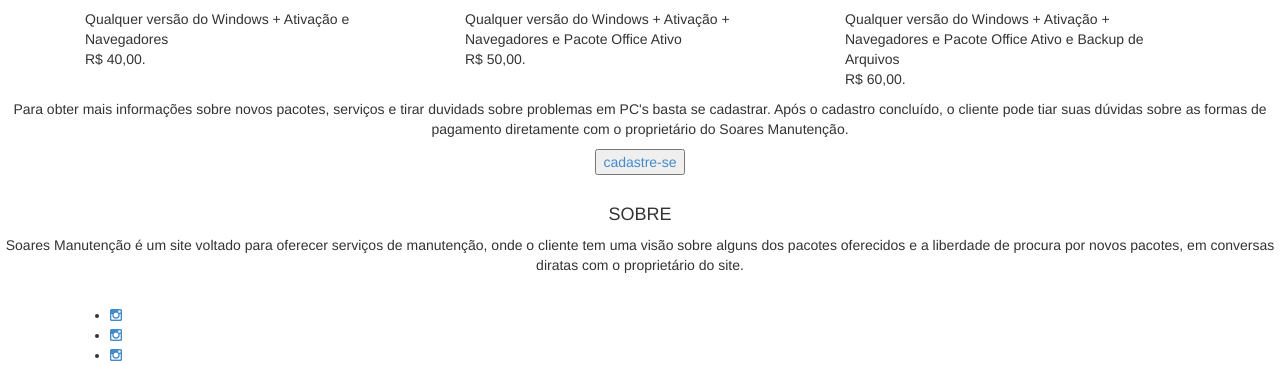
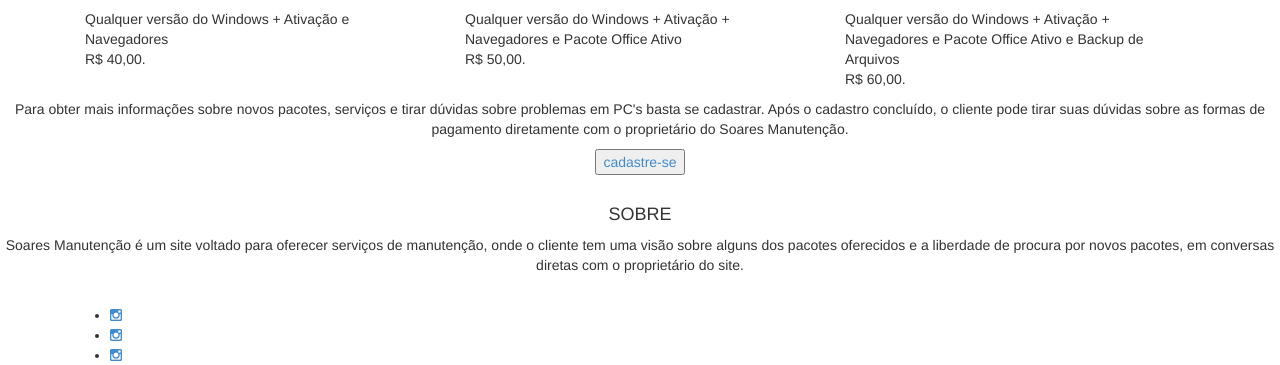
Before and after one commit to brunogomesifrn/pi19manutencao, a Django app: page / in a window 1280 px wide; the page is wider, and only the part inside the window is pictured. Shown: the part 751-1116 px from the top of that part. Run offline with Django 3.2, Linux system fonts and the light colour scheme; some libraries are stand-ins or nearby versions.

Commit message:
lais aqui: ajeitando detalhes no portugues

```diff
--- a/core/templates/index.html
+++ b/core/templates/index.html
@@ -213,7 +213,7 @@
 
 {% if not user.is_authenticated %}
   <div class="slider text-center">
-    <p>Para obter mais informações sobre novos pacotes, serviços e tirar duvidads sobre problemas em PC's basta se cadastrar. Após o cadastro concluído, o cliente pode tiar suas dúvidas sobre as formas de pagamento diretamente com o proprietário do Soares Manutenção.</p>
+    <p>Para obter mais informações sobre novos pacotes, serviços e tirar dúvidas sobre problemas em PC's basta se cadastrar. Após o cadastro concluído, o cliente pode tirar suas dúvidas sobre as formas de pagamento diretamente com o proprietário do Soares Manutenção.</p>
     <a href="{% url 'cadastro' %}">
         <button>cadastre-se</button>
     </a>
@@ -231,7 +231,7 @@
 
     <div class="slider text-center">
     <h4 class="text-bold">SOBRE</h4>
-    <p>Soares Manutenção é um site voltado para oferecer serviços de manutenção, onde o cliente tem uma visão sobre alguns dos pacotes oferecidos e a liberdade de procura por novos pacotes, em conversas diratas com o proprietário do site.</p>
+    <p>Soares Manutenção é um site voltado para oferecer serviços de manutenção, onde o cliente tem uma visão sobre alguns dos pacotes oferecidos e a liberdade de procura por novos pacotes, em conversas diretas com o proprietário do site.</p>
   </div>
   <br>
 
--- a/core/templates/perfil.html
+++ b/core/templates/perfil.html
@@ -13,7 +13,7 @@
 <p><a href="{% url 'dados' user.id %}"> Meus dados</a></p>
 
 
-<h2>Olá {{ user.username }}, caso queira tirar alguma dúdiva se sinta a vontade para entrar em contato com a Soares Manutenção</h2>
+<h2>Olá, {{ user.username }}. Caso queira tirar alguma dúvida, sinta-se a vontade para entrar em contato com a Soares Manutenção</h2>
 
 <nav class="my-2 my-md-0 mr-md-3">
     <a class="p-2 " href="{% url 'index' %}">Voltar</a>
--- a/core/templates/problema1.html
+++ b/core/templates/problema1.html
@@ -99,7 +99,7 @@
 	<tr><td>computador reiniciando</td></tr>
 	<th>POSSÍVEIS CAUSAS</th>
 	<tr>
-	<td>Temperatura interna do processador muito alta;</td>
+	<td>Temperatura interna do processador muito alta</td>
 	</tr>
 	<tr>
 	<td>arquivos corrompidos</td>
```
